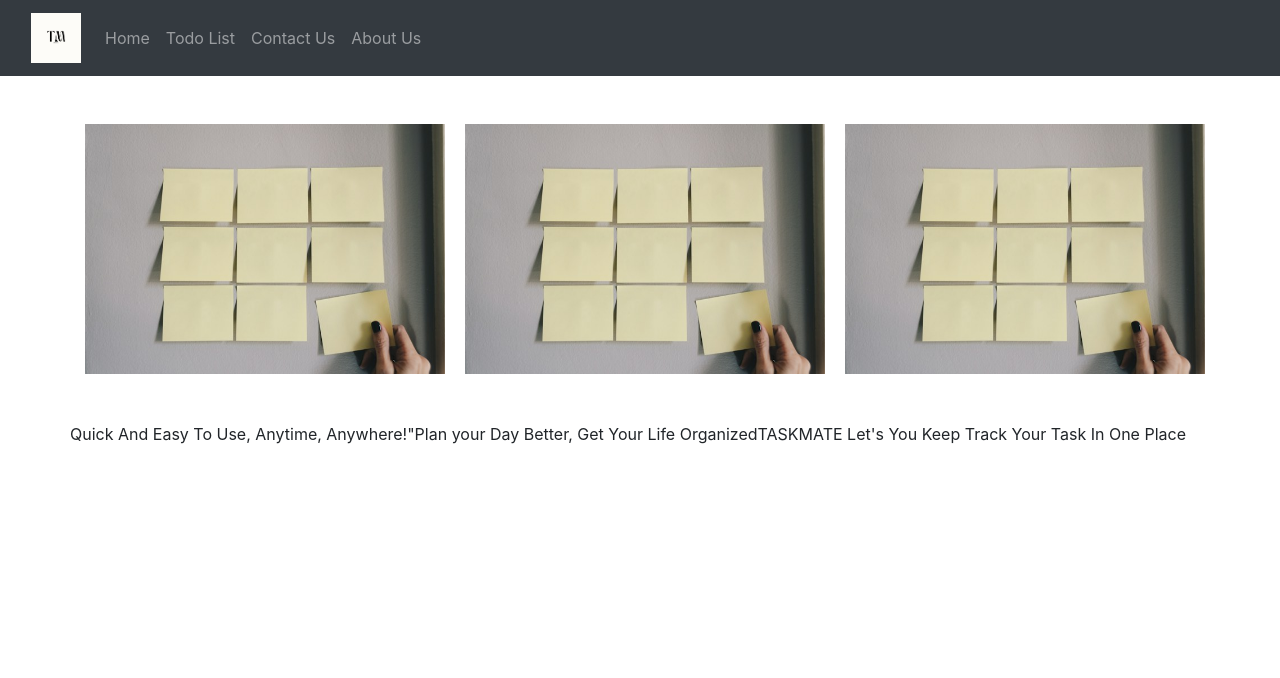
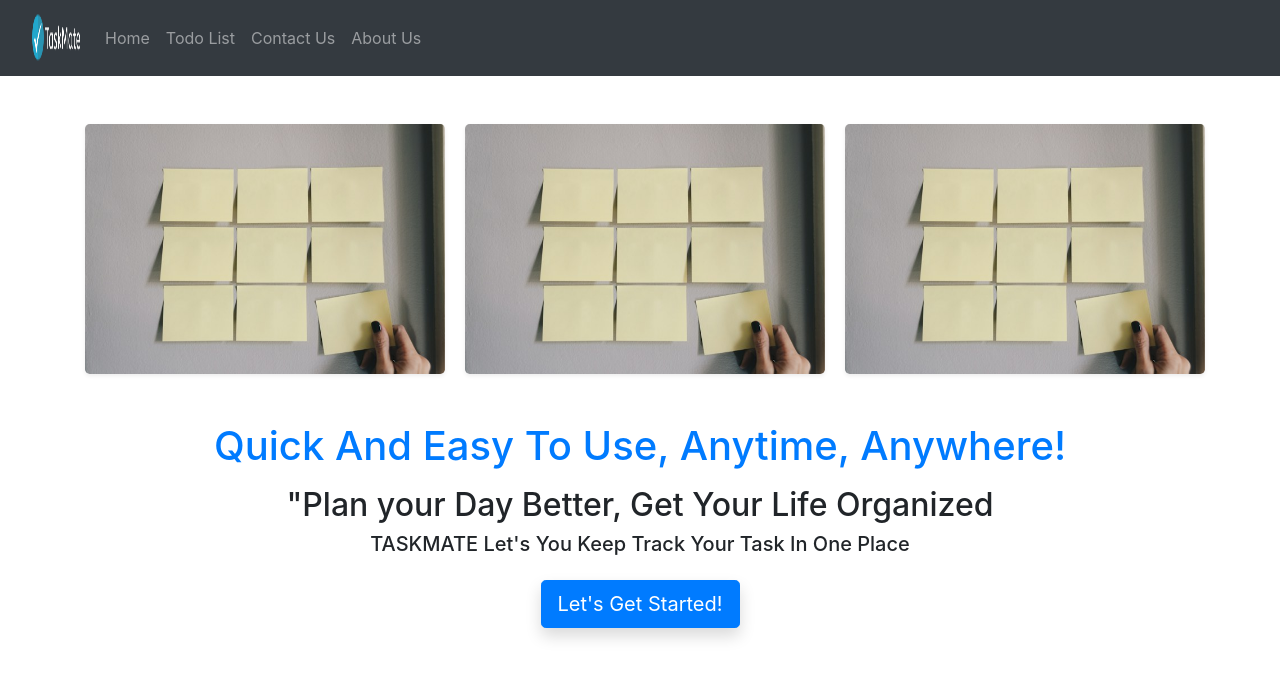
Before and after one commit to yosoycentli/taskmate, a Django app: page / in a window 1280 px wide. Shown: the top 678 px of the page. Run offline with Django 4.2, Linux system fonts and the light colour scheme.

Commit message:
[ADD] Designing Homepage – 2 - Improve looking of homepage, select a favicon | [CHANGE] Logo

```diff
--- a/taskmate/templates/base.html
+++ b/taskmate/templates/base.html
@@ -8,6 +8,7 @@
 
     <!-- Bootstrap CSS -->
     <link rel="stylesheet" href="https://cdn.jsdelivr.net/npm/bootstrap@4.6.2/dist/css/bootstrap.min.css" integrity="sha384-xOolHFLEh07PJGoPkLv1IbcEPTNtaed2xpHsD9ESMhqIYd0nLMwNLD69Npy4HI+N" crossorigin="anonymous">
+    <link rel="icon" href="{% static 'images/favicon.ico' %}" type="image/gif" sizes=16x16">
 
     {% block title %}
     {% endblock title%}
--- a/taskmate/todolist_app/templates/index.html
+++ b/taskmate/todolist_app/templates/index.html
@@ -9,19 +9,23 @@
     <div class="container">
         <div class="row mt-5">
             <div class="col-lg-4">
-                <img src="{% static 'images/sticky_notes.jpg' %}" alt="Notes" width="360" height="250">
+                <img src="{% static 'images/sticky_notes.jpg' %}" alt="Notes" class="rounded-lg shadow-sm" width="360" height="250">
             </div>
             <div class="col-lg-4">
-                <img src="{% static 'images/sticky_notes.jpg' %}" alt="Notes" width="360" height="250">
+                <img src="{% static 'images/sticky_notes.jpg' %}" alt="Notes" class="rounded-lg shadow-sm" width="360" height="250">
             </div>
             <div class="col-lg-4">
-                <img src="{% static 'images/sticky_notes.jpg' %}" alt="Notes" width="360" height="250">
+                <img src="{% static 'images/sticky_notes.jpg' %}" alt="Notes" class="rounded-lg shadow-sm" width="360" height="250">
             </div>
         </div>
         <div class= "row mt-5">
-            <p>Quick And Easy To Use, Anytime, Anywhere!</p>
-            <p>"Plan your Day Better, Get Your Life Organized</p>
-            <p>TASKMATE Let's You Keep Track Your Task In One Place</p>
+            <div class="col-md-10 offset-md-1">
+                <center><p class="h1 text-primary">Quick And Easy To Use, Anytime, Anywhere!</p></center>
+                <center><p class="h2 mt-3">"Plan your Day Better, Get Your Life Organized</p></center>
+                <center><p class="h5">TASKMATE Let's You Keep Track Your Task In One Place</p></center>
+
+                <center><a href="{% url 'todolist' %}"><button type="button" class="btn btn-primary btn-lg mt-3 shadow">Let's Get Started!</button></a></center>
+            </div>
         </div>
     </div>
 {% endblock content %}
```
Also changed, not shown: taskmate/static/images/favicon.ico (added), taskmate/static/images/logo.png.
